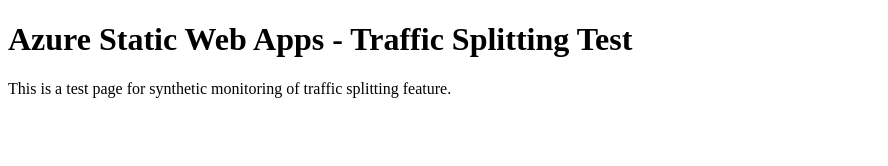
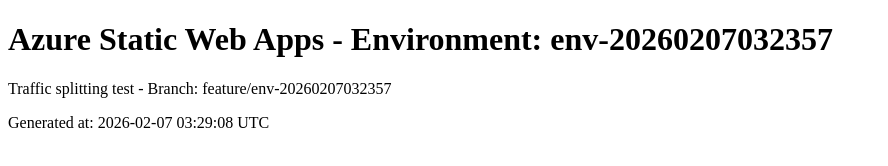
Before and after one commit to skylathadani-ms/synthetics-swa-traffic-20260207032357, a plain HTML site: page index.html in a window 1280 px wide. Shown: the whole page, without its empty margins (0-888 px from the left). Drawn offline with Linux system fonts and the light colour scheme.

Commit message:
Update index.html for env-20260207032357

```diff
--- a/index.html
+++ b/index.html
@@ -1,10 +1,11 @@
 <!DOCTYPE html>
 <html>
 <head>
-<title>Synthetics Test - Traffic Splitting</title>
+<title>Environment: env-20260207032357</title>
 </head>
 <body>
-<h1>Azure Static Web Apps - Traffic Splitting Test</h1>
-<p>This is a test page for synthetic monitoring of traffic splitting feature.</p>
+<h1>Azure Static Web Apps - Environment: env-20260207032357</h1>
+<p>Traffic splitting test - Branch: feature/env-20260207032357</p>
+<p>Generated at: 2026-02-07 03:29:08 UTC</p>
 </body>
 </html>
```
